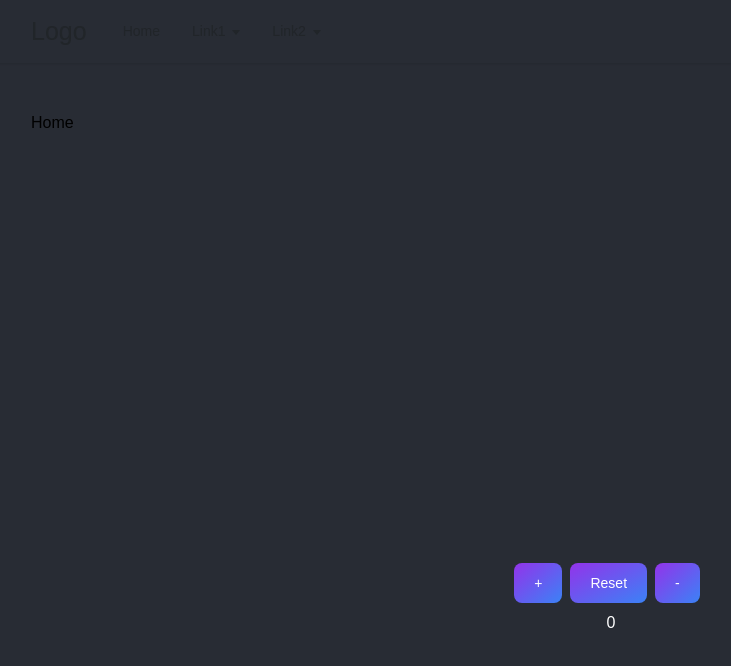
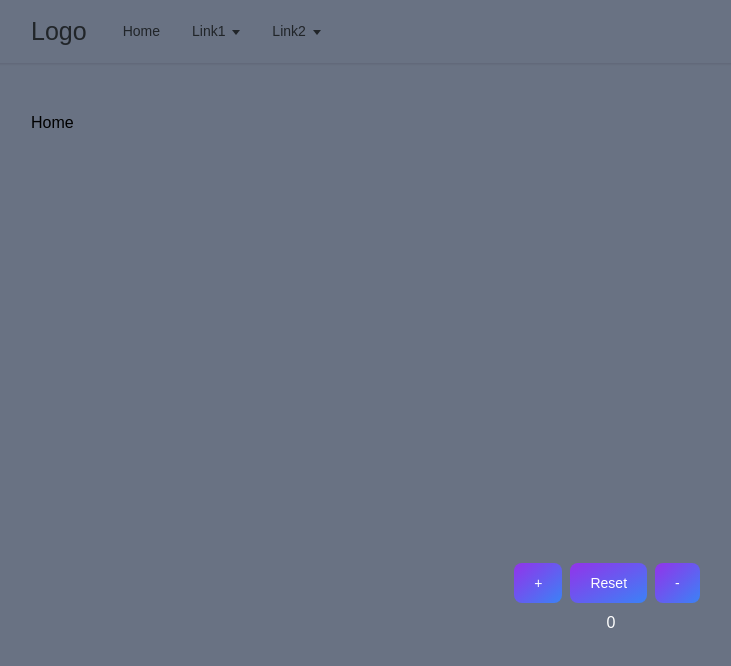
Before and after one commit to martualarc/schujman-react, a React (Create React App) app: page / in a window 1280 px wide. Shown: the top 666 px of the page, without its empty margins (29-760 px from the left). Built offline with nearby package versions, Linux system fonts and the light colour scheme.

Commit message:
Color fondo

```diff
--- a/src/style/App.css
+++ b/src/style/App.css
@@ -34,6 +34,7 @@
 }
 
 body {
+  background-color: #697283;
   font-family: sans-serif;
 }
 
```
